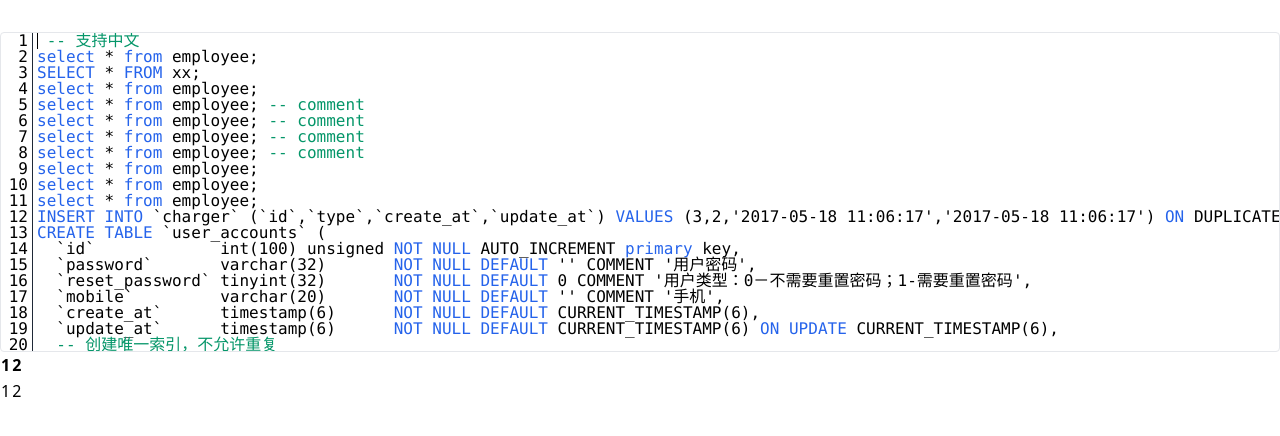
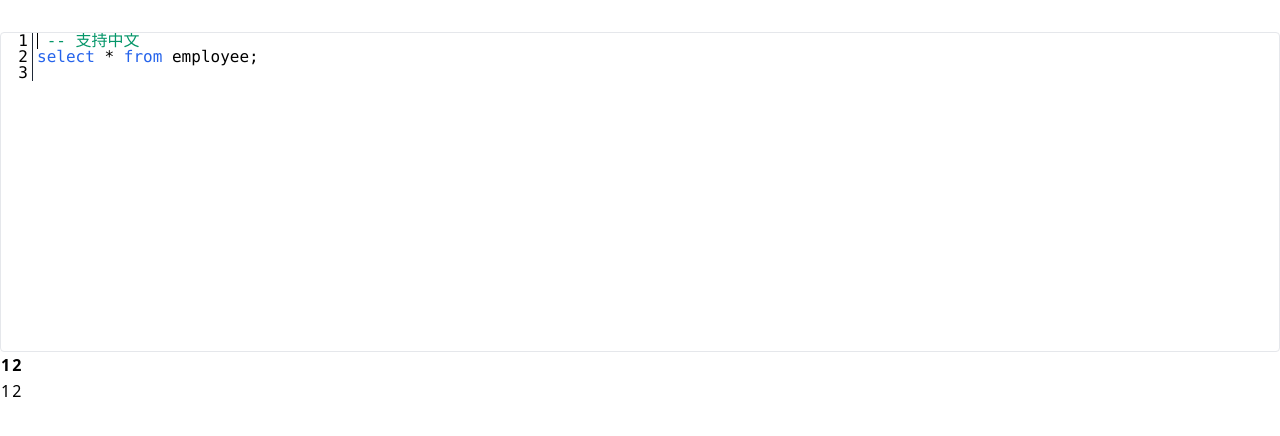
Before and after one commit to g0ne150/tiny-sql-editor, a Vue app: page / in a window 1280 px wide. Shown: the top 436 px of the page. Built offline with nearby package versions, Linux system fonts and the light colour scheme.

Commit message:
Fix cursor miss place;

```diff
--- a/src/App.vue
+++ b/src/App.vue
@@ -9,31 +9,6 @@ import TinySqlEditor from "./components/TinySqlEditor/TinySqlEditor.vue";
     <TinySqlEditor
         text=" -- 支持中文
 select * from employee;
-SELECT * FROM xx;
-select * from employee;
-select * from employee; -- comment
-select * from employee; -- comment
-select * from employee; -- comment
-select * from employee; -- comment
-select * from employee;
-select * from employee;
-select * from employee;
-INSERT INTO `charger` (`id`,`type`,`create_at`,`update_at`) VALUES (3,2,'2017-05-18 11:06:17','2017-05-18 11:06:17') ON DUPLICATE KEY UPDATE `id`=VALUES(`id`), `type`=VALUES(`type`), `update_at`=VALUES(`update_at`);
-CREATE TABLE `user_accounts` (
-  `id`             int(100) unsigned NOT NULL AUTO_INCREMENT primary key,
-  `password`       varchar(32)       NOT NULL DEFAULT '' COMMENT '用户密码',
-  `reset_password` tinyint(32)       NOT NULL DEFAULT 0 COMMENT '用户类型：0－不需要重置密码；1-需要重置密码',
-  `mobile`         varchar(20)       NOT NULL DEFAULT '' COMMENT '手机',
-  `create_at`      timestamp(6)      NOT NULL DEFAULT CURRENT_TIMESTAMP(6),
-  `update_at`      timestamp(6)      NOT NULL DEFAULT CURRENT_TIMESTAMP(6) ON UPDATE CURRENT_TIMESTAMP(6),
-  -- 创建唯一索引，不允许重复
-  UNIQUE INDEX idx_user_mobile(`mobile`)
-)
--- this is comment
--- this is comment
--- this is comment
--- this is comment
--- this is comment
 "
     />
 </template>
--- a/src/components/TinySqlEditor/Editor/Editor.vue
+++ b/src/components/TinySqlEditor/Editor/Editor.vue
@@ -60,6 +60,9 @@ const onInput: (v: InputEventValue) => void = ({ data, inputType }) => {
 
 }
 
+/**
+ * 中文输入时，每次 composition 输入，content 需要用 offset 去掉上次 composition 的内容
+ */
 const insertContent = (content: string, offset: number = 0) => {
     const editingLine = lines.value[curYIndex.value]
     lines.value[curYIndex.value] =
--- a/src/components/TinySqlEditor/Editor/Line.vue
+++ b/src/components/TinySqlEditor/Editor/Line.vue
@@ -39,7 +39,7 @@ const charViews: ComputedRef<ICharView[]> = computed(() => {
 const onLineClick = (e: MouseEvent) => {
     const clickTarget = e.target as HTMLElement
     let xIdxStr = clickTarget.getAttribute("data-x-index")
-    const emitValue = { yIndex: props.yIndex, xIndex: 0, leftOffset: 0 }
+    const emitValue = { yIndex: props.yIndex, xIndex: 0, leftOffset: 36 }
     if (xIdxStr) {
         emitValue.xIndex = parseInt(xIdxStr)
         emitValue.leftOffset = clickTarget.offsetLeft
```
